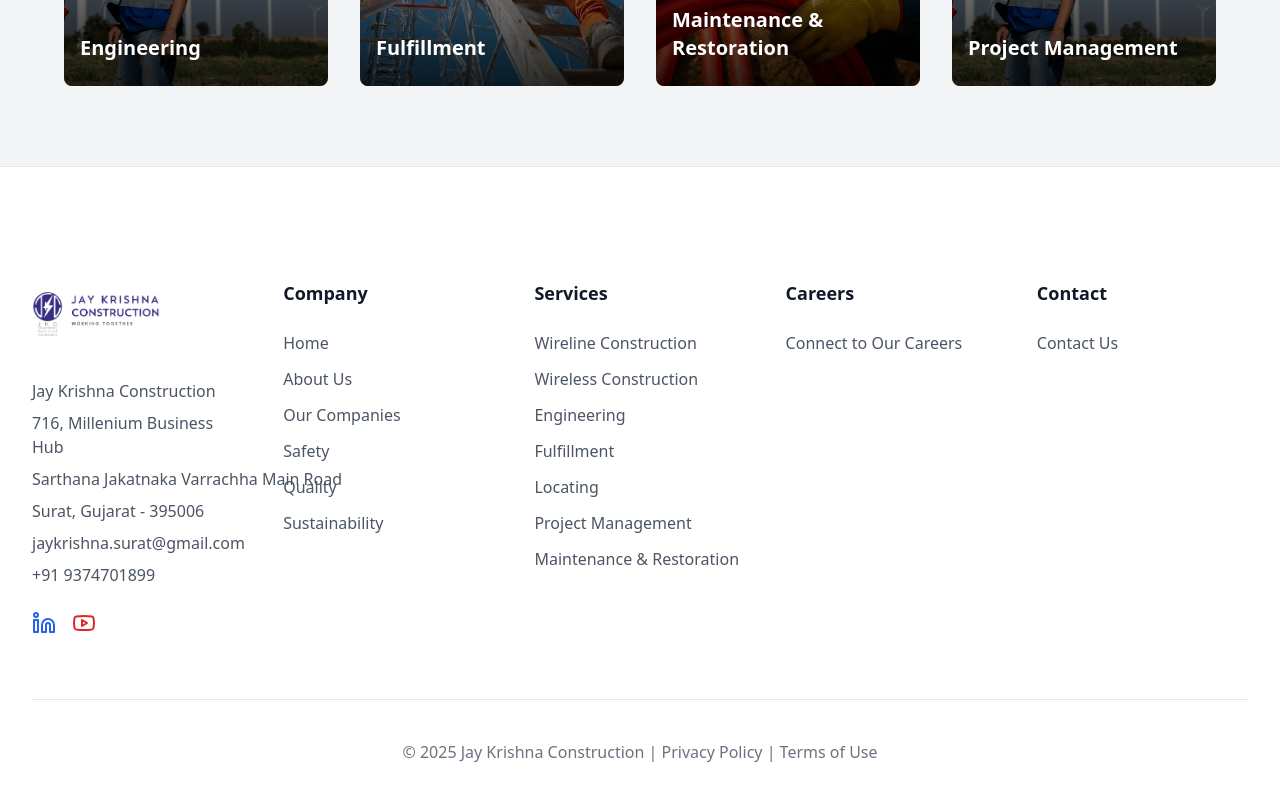
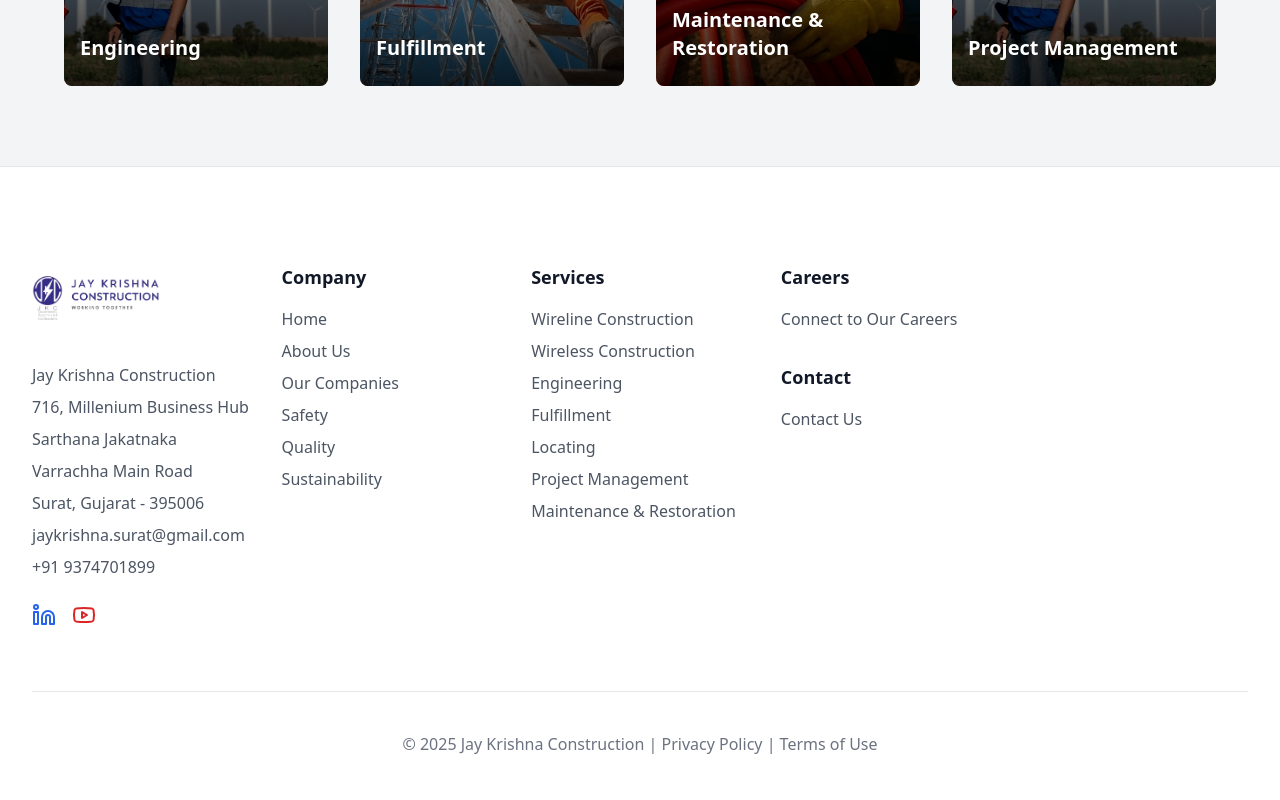
Before and after one commit to Yash-Sojitra-sys/JKconstruction, a React (Vite) app: page / in a window 1280 px wide. Shown: the part 3558-4358 px from the top of the page. Built offline with nearby package versions, Linux system fonts and the light colour scheme.

Commit message:
Update footer layout: move Contact section below Careers, adjust spacing, and format address

```diff
--- a/src/components/Footer.tsx
+++ b/src/components/Footer.tsx
@@ -5,9 +5,9 @@ import { IMAGES } from '../constants/images';
 
 const Footer: React.FC = () => {
   return (
-    <footer className="bg-white py-20 px-4 sm:px-6 lg:px-8 border-t border-gray-200">
+    <footer className="bg-white py-16 px-4 sm:px-6 lg:px-8 border-t border-gray-200">
       <div className="max-w-7xl mx-auto">
-        <div className="grid md:grid-cols-5 gap-10">
+        <div className="grid md:grid-cols-5 gap-8">
           <div className="md:col-span-1">
             <Link to="/" className="flex items-center space-x-3 mb-1">
               <img
@@ -20,7 +20,8 @@ const Footer: React.FC = () => {
             <div className="text-gray-600 text-sm sm:text-base space-y-2">
               <p>Jay Krishna Construction</p>
               <p>716, Millenium Business Hub</p>
-              <p className="whitespace-nowrap">Sarthana Jakatnaka Varrachha Main Road</p>
+              <p>Sarthana Jakatnaka</p>
+              <p>Varrachha Main Road</p>
               <p>Surat, Gujarat - 395006</p>
               <p className="mt-4 font-medium">jaykrishna.surat@gmail.com</p>
               <p className="font-medium">+91 9374701899</p>
@@ -32,8 +33,8 @@ const Footer: React.FC = () => {
           </div>
 
           <div>
-            <h4 className="font-bold text-gray-900 mb-6 text-base sm:text-lg mt-8">Company</h4>
-            <ul className="space-y-3 text-sm sm:text-base text-gray-600">
+            <h4 className="font-bold text-gray-900 mb-4 text-base sm:text-lg mt-8">Company</h4>
+            <ul className="space-y-2 text-sm sm:text-base text-gray-600">
               <li><Link to="/" className="hover:text-blue-600 transition-colors" onClick={() => window.scrollTo({top: 0, behavior: 'smooth'})}>Home</Link></li>
               <li><Link to="/our-company" className="hover:text-blue-600 transition-colors" onClick={() => window.scrollTo({top: 0, behavior: 'smooth'})}>About Us</Link></li>
               <li><Link to="/our-family-of-companies" className="hover:text-blue-600 transition-colors" onClick={() => window.scrollTo({top: 0, behavior: 'smooth'})}>Our Companies</Link></li>
@@ -44,8 +45,8 @@ const Footer: React.FC = () => {
           </div>
 
           <div>
-            <h4 className="font-bold text-gray-900 mb-6 text-base sm:text-lg mt-8">Services</h4>
-            <ul className="space-y-3 text-sm sm:text-base text-gray-600">
+            <h4 className="font-bold text-gray-900 mb-4 text-base sm:text-lg mt-8">Services</h4>
+            <ul className="space-y-2 text-sm sm:text-base text-gray-600">
               <li><Link to="/wireline-construction" className="hover:text-blue-600 transition-colors" onClick={() => window.scrollTo({top: 0, behavior: 'smooth'})}>Wireline Construction</Link></li>
               <li><Link to="/wireless-construction" className="hover:text-blue-600 transition-colors" onClick={() => window.scrollTo({top: 0, behavior: 'smooth'})}>Wireless Construction</Link></li>
               <li><Link to="/engineering" className="hover:text-blue-600 transition-colors" onClick={() => window.scrollTo({top: 0, behavior: 'smooth'})}>Engineering</Link></li>
@@ -57,15 +58,13 @@ const Footer: React.FC = () => {
           </div>
 
           <div>
-            <h4 className="font-bold text-gray-900 mb-6 text-base sm:text-lg mt-8">Careers</h4>
-            <ul className="space-y-3 text-sm sm:text-base text-gray-600">
+            <h4 className="font-bold text-gray-900 mb-4 text-base sm:text-lg mt-8">Careers</h4>
+            <ul className="space-y-2 text-sm sm:text-base text-gray-600">
               <li><Link to="/connect-to-our-careers" className="hover:text-blue-600 transition-colors" onClick={() => window.scrollTo({top: 0, behavior: 'smooth'})}>Connect to Our Careers</Link></li>
             </ul>
-          </div>
 
-          <div>
-            <h4 className="font-bold text-gray-900 mb-6 text-base sm:text-lg mt-8">Contact</h4>
-            <ul className="space-y-3 text-sm sm:text-base text-gray-600">
+            <h4 className="font-bold text-gray-900 mb-4 text-base sm:text-lg mt-8">Contact</h4>
+            <ul className="space-y-2 text-sm sm:text-base text-gray-600">
               <li><Link to="/contact-us" className="hover:text-blue-600 transition-colors" onClick={() => window.scrollTo({top: 0, behavior: 'smooth'})}>Contact Us</Link></li>
             </ul>
           </div>
```
